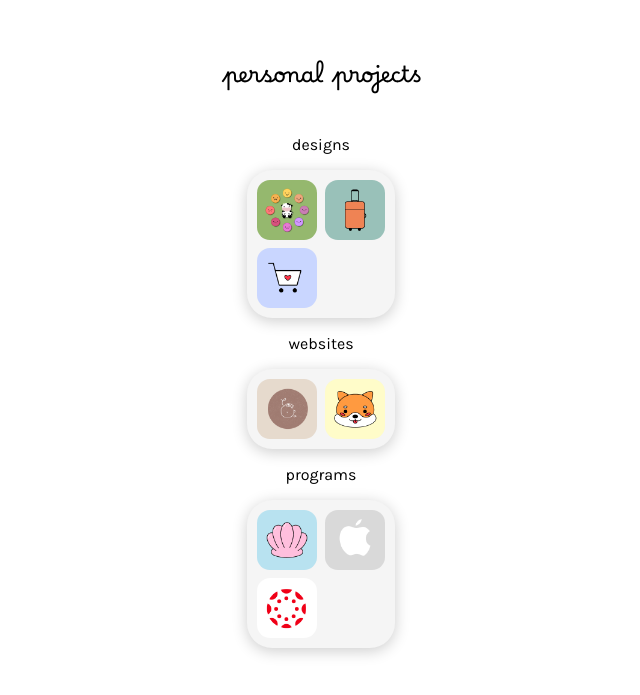
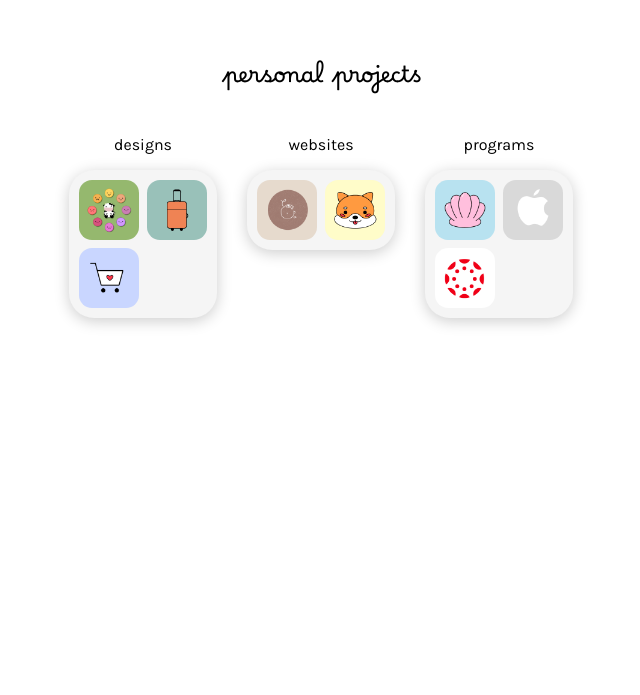
Before and after one commit to meganmok/meganmok.github.io, a React (Create React App) app: page /#/ in a window 1280 px wide. Shown: the part 1430-2125 px from the top of the page, without its empty margins (319-959 px from the left). Built offline with nearby package versions, Linux system fonts and the light colour scheme.

Commit message:
edited layout of groups

```diff
--- a/src/pages/Projects.css
+++ b/src/pages/Projects.css
@@ -1,6 +1,14 @@
 #projects {
     display: flex;
+    flex-direction: column;
+    align-items: center;
+    height: 100vw;
+}
+
+#projectMiddle {
+    display: flex;
     flex-direction: row;
+    gap: 30px;
 }
 
 .app {
@@ -206,12 +214,7 @@
     margin-bottom: 15px;
 }
 
-#projects {
-    display: flex;
-    flex-direction: column;
-    align-items: center;
-    height: 100vw;
-}
+
 
 @keyframes typing {
     from {
--- a/src/pages/Projects.js
+++ b/src/pages/Projects.js
@@ -77,6 +77,7 @@ function Projects() {
         <div id = "projectHeader">
         <p id = "projectTitle" className = "headerContent"> personal projects</p>
         </div>
+        <div id = "projectMiddle">
         <div id = "designs">
         <p className = "groupName"> designs</p>
         <div id = "designsContainer" className = "container">
@@ -105,7 +106,7 @@ function Projects() {
         <img src = {canvas} className = "app" id = "canvas" alt = "canvas"/>
         </div>
           </div>
-
+          </div>
         {/* end of programs */}
 
           </div>
```
